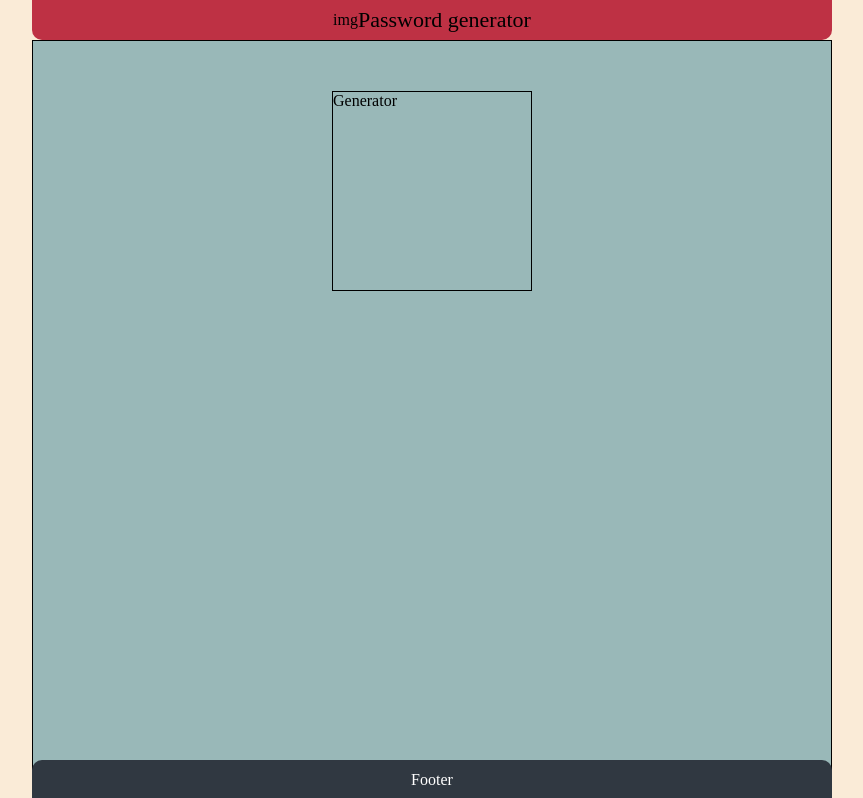
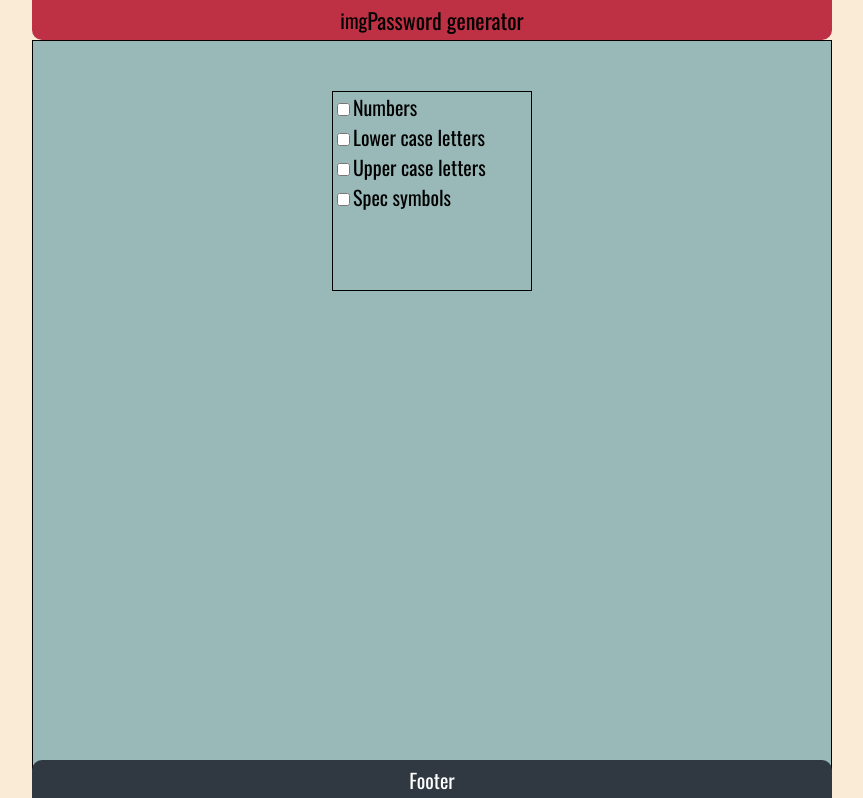
Before and after one commit to patr4519/pass-generator-v2, a React (Create React App) app: page / in a window 1280 px wide. Shown: the top 798 px of the page, without its empty margins (208-1071 px from the left). Built offline with nearby package versions, Linux system fonts and the light colour scheme.

Commit message:
Some styles and logic for generator

```diff
--- a/public/index.html
+++ b/public/index.html
@@ -3,6 +3,10 @@
   <head>
     <meta charset="utf-8" />
     <link rel="icon" href="%PUBLIC_URL%/logo_icon.svg" />
+    <link
+      href="https://fonts.googleapis.com/css2?family=Oswald&display=swap"
+      rel="stylesheet"
+    />
     <meta name="viewport" content="width=device-width, initial-scale=1" />
     <meta name="theme-color" content="#000000" />
     <meta
--- a/src/components/Generator/index.tsx
+++ b/src/components/Generator/index.tsx
@@ -2,9 +2,29 @@ import React from "react";
 import styles from "./Generator.module.scss";
 
 export const Generator = () => {
+  const [numCheck, setNumCkeck] = React.useState(false);
+  const [lowCase, setLowCase] = React.useState(false);
+  const [upperCase, setUpperCase] = React.useState(false);
+  const [specSymb, setSpecSymb] = React.useState(false);
+
   return (
     <div className={styles.wrapper}>
-      <div className={styles.generator}>Generator</div>
+      <div className={styles.generator}>
+        <div className={styles.variants}>
+          <input type="checkbox" id="numbers" name="numbers" onChange={e => setNumCkeck(e.target.checked)}/>
+          <label htmlFor="numbers">Numbers</label>
+          <br />
+          <input type="checkbox" id="lowCase" name="lowCase" onChange={e => setLowCase(e.target.checked)}/>
+          <label htmlFor="lowCase">Lower case letters</label>
+          <br />
+          <input type="checkbox" id="upperCase" name="upperCase" onChange={e => setUpperCase(e.target.checked)}/>
+          <label htmlFor="upperCase">Upper case letters</label>
+          <br />
+          <input type="checkbox" id="specSymb" name="specSymb" onChange={e => setSpecSymb(e.target.checked)}/>
+          <label htmlFor="specSymb">Spec symbols</label>
+          <br />
+        </div>
+      </div>
     </div>
   );
 };
--- a/src/index.scss
+++ b/src/index.scss
@@ -1,5 +1,7 @@
 * {
   box-sizing: border-box;
+  font-size: 20px;
+  font-family: Oswald;
 }
 
 body {
```
